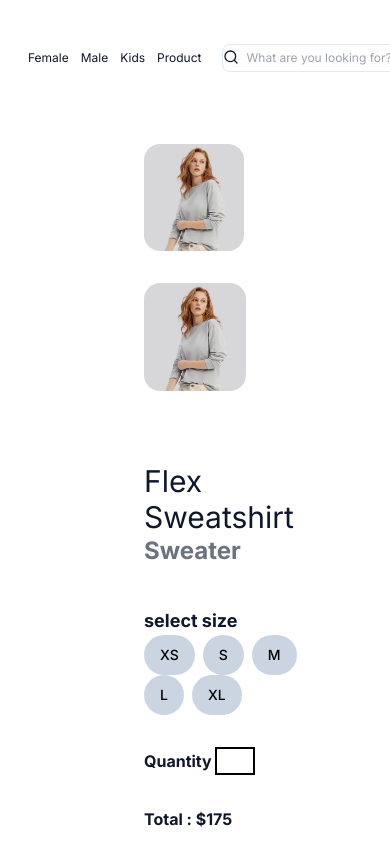
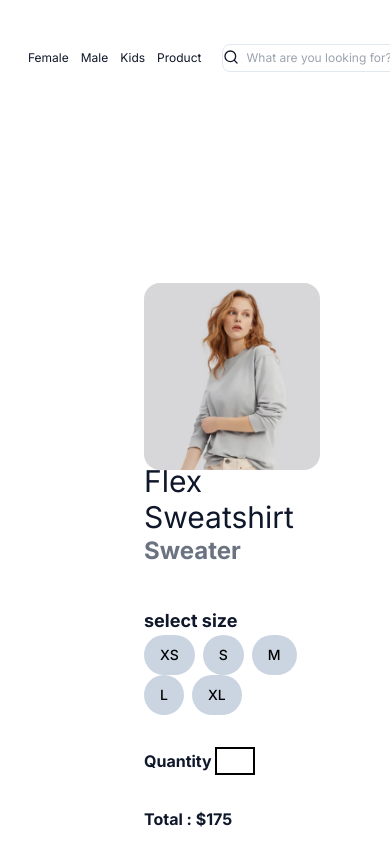
Before and after one commit to talhacheema675/talha_hackathon_website, a Next.js app: page /detail/1 in a window 390 px wide. Shown: the top 844 px of the page. Built offline with nearby package versions, Linux system fonts and the light colour scheme.

Commit message:
Update page.tsx

```diff
--- a/src/app/detail/[slug]/page.tsx
+++ b/src/app/detail/[slug]/page.tsx
@@ -11,8 +11,8 @@ const Details=({params}:{params:{slug:number}})=>
             {exactproduct.map((item,index)=>{
                 return(
                     <div key={index} >
-                            <div className="flex flex-row gap-8 flex-wrap">
-                              <div> <Image src={item.image} alt="image" width="100" height={200} className="rounded-2xl"/></div>
+                            <div className="flex lg:flex-row md:flex-row sm:flex-col flex-col gap-8 flex-wrap ">
+                              <div> <Image src={item.image} alt="image" width="100" height={200} className="rounded-2xl lg:visible md:visible sm:invisible invisible"/></div>
                               <div> <Image src={item.image} alt="image" width="500" height={1200} className="rounded-2xl"/></div>
                               <div className="pt-10">
                                 <p className="text-3xl "> {item.name}</p>
```
